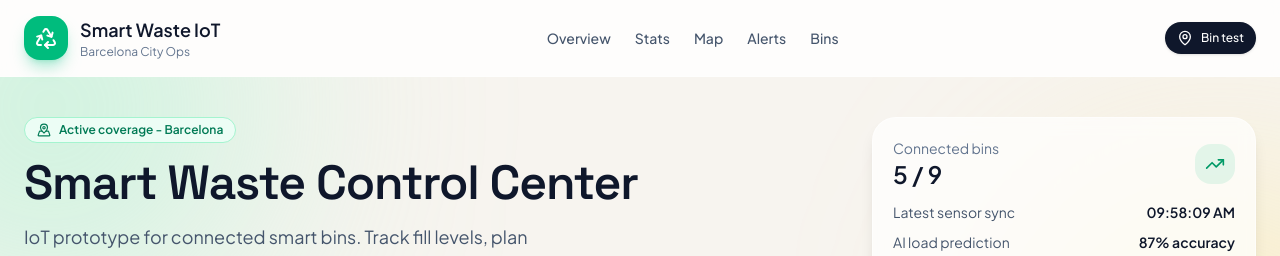
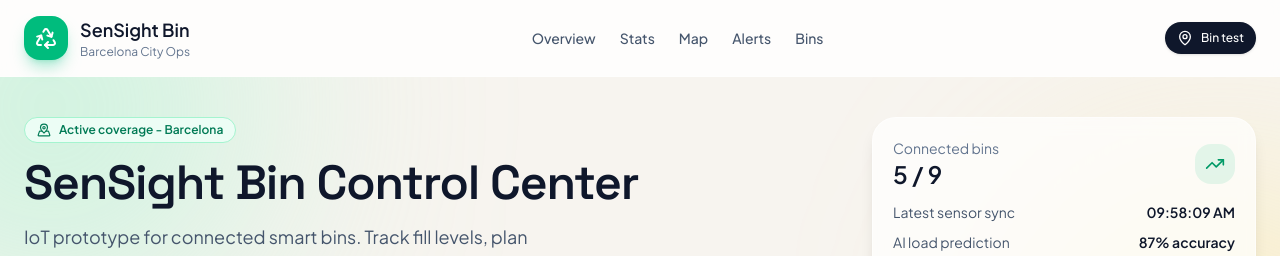
Before and after one commit to nathanbaudelin/SenSight_Bin, a Next.js app in the folder frontend/: page / in a window 1280 px wide. Shown: the top 256 px of the page. Built offline with nearby package versions, Linux system fonts and the light colour scheme.

Commit message:
[UPD] good name in front

```diff
--- a/frontend/app/layout.tsx
+++ b/frontend/app/layout.tsx
@@ -16,11 +16,11 @@ const displayFont = Space_Grotesk({
 });
 
 export const metadata: Metadata = {
-  title: "Smart Waste IoT - Barcelona",
+  title: "SenSight Bin - Barcelona",
   description:
     "Dashboard for connected smart bins, ESP32 sensors, and optimized collection routes.",
   keywords: [
-    "Smart Waste",
+    "SenSight Bin",
     "Smart Bin",
     "IoT",
     "ESP32",
@@ -31,9 +31,9 @@ export const metadata: Metadata = {
   ],
   openGraph: {
     type: "website",
-    siteName: "Smart Waste IoT",
+    siteName: "SenSight Bin",
     locale: "en_US",
-    title: "Smart Waste IoT - Barcelona",
+    title: "SenSight Bin - Barcelona",
     description:
       "Real-time monitoring of connected bins, fill levels, and optimized collection routes.",
   },
--- a/frontend/components/smart-bin/dashboard.tsx
+++ b/frontend/components/smart-bin/dashboard.tsx
@@ -549,7 +549,7 @@ export default function SmartBinDashboard() {
                   Active coverage - Barcelona
                 </div>
                 <h1 className="text-4xl font-semibold tracking-tight text-slate-900 md:text-5xl">
-                  Smart Waste Control Center
+                  SenSight Bin Control Center
                 </h1>
                 <p className="max-w-xl text-base text-slate-600 md:text-lg">
                   IoT prototype for connected smart bins. Track fill levels, plan collections, and
--- a/frontend/components/smart-bin/smart-nav.tsx
+++ b/frontend/components/smart-bin/smart-nav.tsx
@@ -20,7 +20,7 @@ export default function SmartNav() {
             <Recycle className="h-6 w-6" />
           </div>
           <div>
-            <div className="text-lg font-semibold text-slate-900">Smart Waste IoT</div>
+            <div className="text-lg font-semibold text-slate-900">SenSight Bin</div>
             <div className="text-xs text-slate-500">Barcelona City Ops</div>
           </div>
         </a>
```
